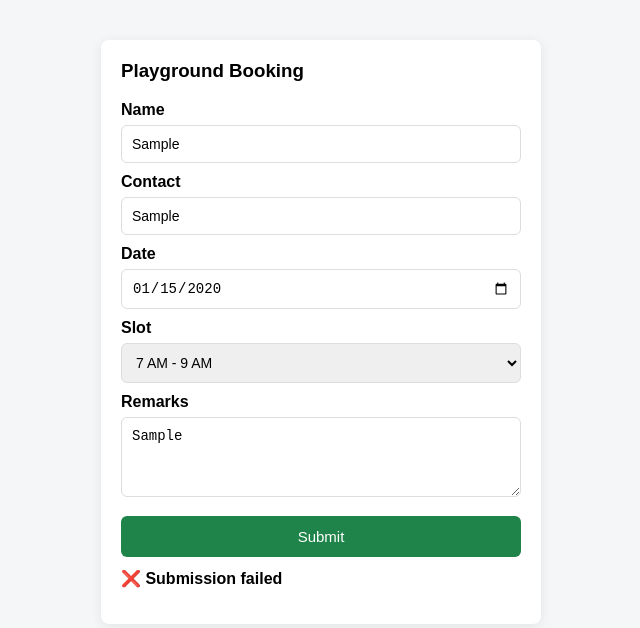
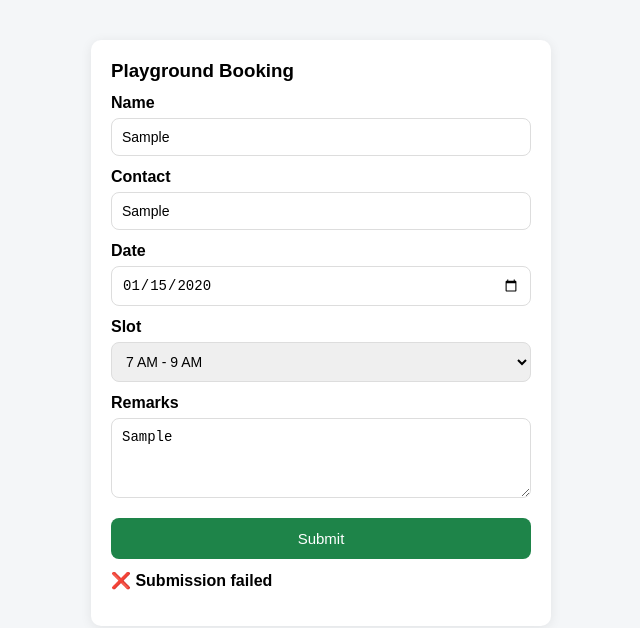
Before and after one commit to nileshkeshri18-bot/pg3, a plain HTML site: page index.html in a window 1280 px wide. Both pictures are taken after typing "Sample", "Sample", "2020-01-15", "Sample" into the empty fields and a click on the button "Submit". Shown: the whole page, without its empty margins (319-959 px from the left). Drawn offline with Linux system fonts and the light colour scheme; no server answers.

Commit message:
Update index.html

```diff
--- a/index.html
+++ b/index.html
@@ -6,9 +6,9 @@
 
   <title>Playground Booking</title>
 
-  <!-- PWA: Manifest + theme color -->
-  <link rel="manifest" href="/pg3/app.webmanifest" />
-  <meta name="theme-color" content="#1e8449" />
+  <!-- PWA -->
+  <link rel="manifest" href="/pg3/app.webmanifest">
+  <meta name="theme-color" content="#1e8449">
 
   <style>
     body {
@@ -18,20 +18,18 @@
       padding: 0;
     }
     .box {
-      max-width: 400px;
+      max-width: 420px;
       margin: 40px auto;
       background: white;
       padding: 20px;
-      border-radius: 8px;
+      border-radius: 10px;
       box-shadow: 0 2px 12px rgba(0,0,0,0.08);
     }
-    h3 {
-      margin-top: 0;
-    }
+    h3 { margin: 0 0 10px; }
     label {
       font-weight: bold;
       display: block;
-      margin-top: 10px;
+      margin-top: 12px;
     }
     input, select, textarea {
       width: 100%;
@@ -39,38 +37,28 @@
       margin-top: 6px;
       box-sizing: border-box;
       border: 1px solid #ddd;
-      border-radius: 6px;
+      border-radius: 8px;
       font-size: 14px;
       outline: none;
     }
-    textarea {
-      min-height: 80px;
-      resize: vertical;
-    }
+    textarea { min-height: 80px; resize: vertical; }
     button {
-      margin-top: 15px;
+      margin-top: 16px;
       width: 100%;
       padding: 12px;
       background: #1e8449;
       color: white;
       border: none;
-      border-radius: 6px;
+      border-radius: 8px;
       font-size: 15px;
       cursor: pointer;
     }
-    button:disabled {
-      opacity: 0.6;
-      cursor: not-allowed;
-    }
-    #msg {
-      margin-top: 12px;
-      font-weight: bold;
-    }
+    button:disabled { opacity: 0.6; cursor: not-allowed; }
+    #msg { margin-top: 12px; font-weight: bold; }
   </style>
 </head>
 
 <body>
-
   <div class="box">
     <h3>Playground Booking</h3>
 
@@ -95,12 +83,11 @@
     <textarea id="remarks" placeholder="Optional"></textarea>
 
     <button id="btn" onclick="send()">Submit</button>
-
     <p id="msg"></p>
   </div>
 
   <script>
-    // PWA: Register Service Worker
+    // Register Service Worker (safe version)
     if ("serviceWorker" in navigator) {
       navigator.serviceWorker.register("/pg3/service-worker.js");
     }
@@ -117,7 +104,6 @@
         remarks: document.getElementById("remarks").value.trim()
       };
 
-      // Basic validation
       if (!data.name || !data.contact || !data.date) {
         msg.innerText = "❌ Please fill Name, Contact and Date";
         return;
@@ -128,22 +114,25 @@
 
       try {
         // IMPORTANT:
-        // Do NOT add Content-Type header here, to avoid CORS preflight issues with Apps Script.
-        const r = await fetch("https://script.google.com/macros/s/AKfycby3wzKA_A83JBM2YIM1g7nmQx3BOssWzL-UlSGQrCbX1xHZ6AecwFEM-4eVOz0GDV9cpw/exec", {
-          method: "POST",
-          body: JSON.stringify(data)
-        });
+        // 1) No "Content-Type" header -> avoids CORS preflight issues with Apps Script
+        // 2) Service worker is written to ignore POST (so it won't break this)
+        const r = await fetch(
+          "https://script.google.com/macros/s/AKfycby3wzKA_A83JBM2YIM1g7nmQx3BOssWzL-UlSGQrCbX1xHZ6AecwFEM-4eVOz0GDV9cpw/exec",
+          {
+            method: "POST",
+            body: JSON.stringify(data)
+          }
+        );
 
-        const resText = await r.text();
-        console.log("Server response:", resText);
+        const t = await r.text();
+        console.log("Server response:", t);
 
         msg.innerText = "✅ Submitted successfully";
 
-        // Optional: clear inputs after success
+        // Optional: clear after success
         document.getElementById("name").value = "";
         document.getElementById("contact").value = "";
         document.getElementById("remarks").value = "";
-
       } catch (err) {
         console.log(err);
         msg.innerText = "❌ Submission failed";
@@ -152,6 +141,5 @@
       }
     }
   </script>
-
 </body>
 </html>
```
